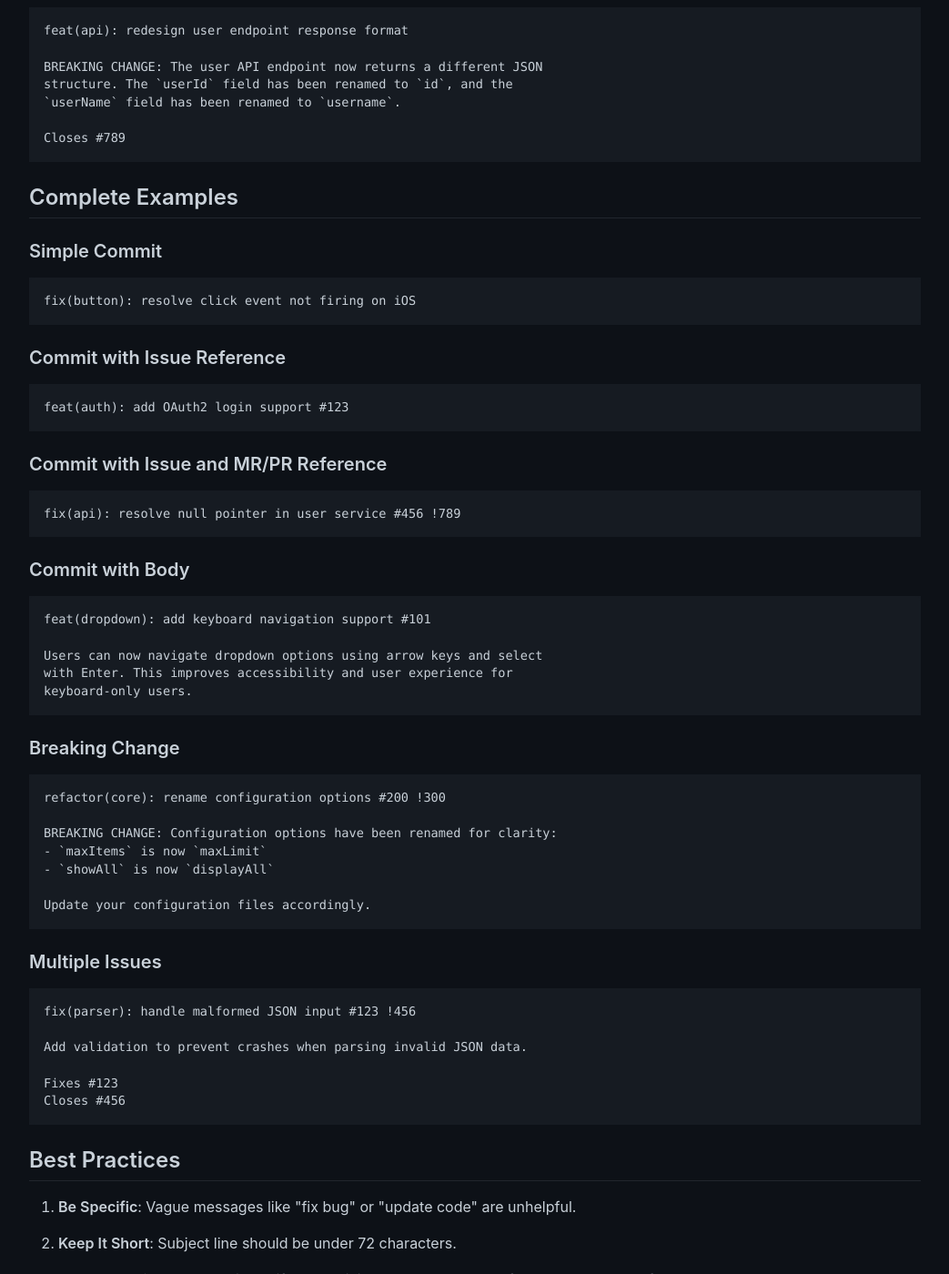
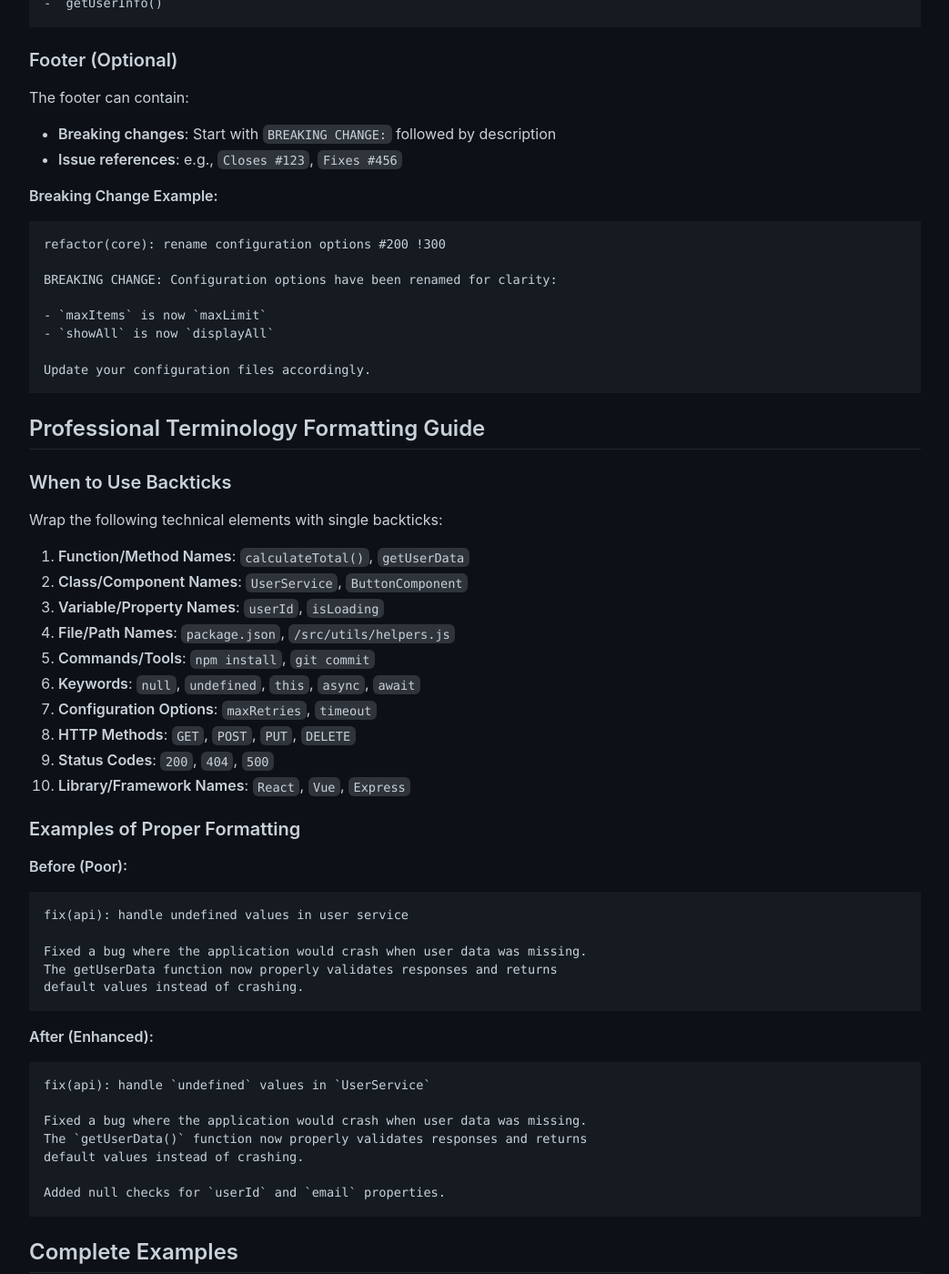
Before and after one commit to aleen42/PersonalContext, a Jekyll site: the page built from skills/git-commit-convention/SKILL.md, in a window 1280 px wide and 1400 px high, scrolled down 3911 px. Shown: the whole window at 91% size, without its empty margins (118-1161 px from the left). Built offline with Jekyll 4.4.1, drawn with Linux system fonts in a browser that asks for light colours; our own code applies the rules of GitHub Pages for plain Markdown files; some of the changed text lies outside the part shown.

Commit message:
feat(git-commit-convention): enhance commit message format with backtick-wrapped technical terms
Add comprehensive guidelines for wrapping technical elements with backticks including:
- Function/method names: `calculateTotal()`, `getUserData`
- Class/component names: `UserService`, `ButtonComponent`
- Variables/properties: `userId`, `isLoading`
- Keywords: `null`, `undefined`, `async`
- File names: `package.json`
- Commands: `npm install`

Improve commit message clarity and professionalism by consistently formatting technical terminology.

BREAKING CHANGE: Updated commit message convention now requires backtick formatting for all technical terms.

````diff
--- a/skills/git-commit-convention/SKILL.md
+++ b/skills/git-commit-convention/SKILL.md
@@ -6,12 +6,13 @@ description: Enforces conventional commit message format for consistent and read
 # Git Commit Convention Skill
 
 This skill provides guidelines for writing consistent and meaningful Git commit messages following the Conventional Commits
-specification.
+specification with enhanced professional terminology formatting.
 
 ## Overview
 
 Conventional Commits is a specification for adding human and machine readable meaning to commit messages. It makes it easier to
-write automated tools on top of the commit history.
+write automated tools on top of the commit history. This enhanced version emphasizes proper formatting of technical terms using
+backticks.
 
 ## Commit Message Format
 
@@ -98,21 +99,22 @@ The scope should be the name of the module/component affected. Examples:
 - Don't capitalize the first letter
 - No dot (.) at the end
 - Keep it under 72 characters
+- **Wrap technical terms with backticks**: Function names, class names, variables, methods, etc.
 
 **Good Examples:**
 
-- `feat(auth): add OAuth2 login support`
-- `fix(api): resolve null pointer exception in user service`
-- `docs(readme): update installation instructions`
-- `feat(auth): add OAuth2 login support #123`
-- `fix(api): resolve null pointer in user service #456 !789`
-- `chore(deps): update webpack to v5 #100 !200`
+- ```feat(auth): add `OAuth2` login support```
+- ```fix(api): resolve `null` pointer exception in `UserService```
+- ```docs(readme): update `install()` instructions```
+- ```feat(auth): add `OAuth2` login support #123```
+- ```fix(api): resolve `null` pointer in `userService` #456 !789```
+- ```chore(deps): update `webpack` to v5 #100 !200```
 
 **Bad Examples:**
 
-- `Added new feature` (missing type, capitalized)
+- `feat(auth): add OAuth2 login support` (technical term not wrapped)
+- `fix(api): resolve null pointer exception` (keywords not wrapped)
 - `feat: Added OAuth2 login support.` (capitalized, ends with dot)
-- `fix(api): Fixed the bug.` (too vague, capitalized, ends with dot)
 
 #### Issue Reference (Optional)
 
@@ -133,17 +135,25 @@ Add Merge Request or Pull Request ID prefixed with `!` to link the commit:
 - Use the imperative, present tense
 - Should include the motivation for the change and contrast with previous behavior
 - Separate from subject with a blank line
+- **Wrap all technical terms with backticks**: Function names, class names, variables, methods, file names, commands, etc.
+- **Use backticks for code snippets**: Inline code examples should be wrapped
+- **Be specific about technical changes**: Mention exact function names, classes, and modules
 
 **Example:**
 
 ```
-feat(auth): add OAuth2 login support
+feat(auth): add `OAuth2` login support
 
-Implement OAuth2 authentication flow to allow users to sign in with
-third-party providers. This replaces the previous basic auth mechanism
+Implement `OAuth2` authentication flow to allow users to sign in with
+third-party providers. This replaces the previous `BasicAuth` mechanism
 which was less secure and harder to maintain.
 
-The implementation supports Google, GitHub, and Microsoft providers.
+The implementation supports `Google`, `GitHub`, and `Microsoft` providers.
+New functions added:
+
+- `authenticateWithProvider()`
+- `handleCallback()`
+- `getUserInfo()`
 ```
 
 ### Footer (Optional)
@@ -156,46 +166,93 @@ The footer can contain:
 **Breaking Change Example:**
 
 ```
-feat(api): redesign user endpoint response format
+refactor(core): rename configuration options #200 !300
 
-BREAKING CHANGE: The user API endpoint now returns a different JSON
-structure. The `userId` field has been renamed to `id`, and the
-`userName` field has been renamed to `username`.
+BREAKING CHANGE: Configuration options have been renamed for clarity:
 
-Closes #789
+- `maxItems` is now `maxLimit`
+- `showAll` is now `displayAll`
+
+Update your configuration files accordingly.
+```
+
+## Professional Terminology Formatting Guide
+
+### When to Use Backticks
+
+Wrap the following technical elements with single backticks:
+
+1. **Function/Method Names**: `calculateTotal()`, `getUserData`
+2. **Class/Component Names**: `UserService`, `ButtonComponent`
+3. **Variable/Property Names**: `userId`, `isLoading`
+4. **File/Path Names**: `package.json`, `/src/utils/helpers.js`
+5. **Commands/Tools**: `npm install`, `git commit`
+6. **Keywords**: `null`, `undefined`, `this`, `async`, `await`
+7. **Configuration Options**: `maxRetries`, `timeout`
+8. **HTTP Methods**: `GET`, `POST`, `PUT`, `DELETE`
+9. **Status Codes**: `200`, `404`, `500`
+10. **Library/Framework Names**: `React`, `Vue`, `Express`
+
+### Examples of Proper Formatting
+
+**Before (Poor):**
+```
+fix(api): handle undefined values in user service
+
+Fixed a bug where the application would crash when user data was missing.
+The getUserData function now properly validates responses and returns
+default values instead of crashing.
+```
+
+**After (Enhanced):**
+```
+fix(api): handle `undefined` values in `UserService`
+
+Fixed a bug where the application would crash when user data was missing.
+The `getUserData()` function now properly validates responses and returns
+default values instead of crashing.
+
+Added null checks for `userId` and `email` properties.
 ```
 
 ## Complete Examples
 
-### Simple Commit
+### Simple Commit with Technical Terms
 
 ```
-fix(button): resolve click event not firing on iOS
+fix(button): resolve `click` event not firing on `iOS`
 ```
 
-### Commit with Issue Reference
+### Commit with Issue Reference and Technical Terms
 
 ```
-feat(auth): add OAuth2 login support #123
+feat(auth): add `OAuth2` login support #123
 ```
 
 ### Commit with Issue and MR/PR Reference
 
 ```
-fix(api): resolve null pointer in user service #456 !789
+fix(api): resolve `null` pointer in `UserService` #456 !789
 ```
 
-### Commit with Body
+### Commit with Body and Extensive Technical Formatting
 
 ```
-feat(dropdown): add keyboard navigation support #101
+feat(dropdown): add `keyboard` navigation support #101
 
 Users can now navigate dropdown options using arrow keys and select
-with Enter. This improves accessibility and user experience for
+with `Enter`. This improves accessibility and user experience for
 keyboard-only users.
+
+New methods implemented:
+- `handleKeyDown()`
+- `selectOption()`
+- `closeDropdown()`
+
+Event listeners added for `keydown` events on `dropdown-container`.
 ```
 
-### Breaking Change
+### Breaking Change with Technical Details
 
 ```
 refactor(core): rename configuration options #200 !300
@@ -204,15 +261,18 @@ BREAKING CHANGE: Configuration options have been renamed for clarity:
 - `maxItems` is now `maxLimit`
 - `showAll` is now `displayAll`
 
-Update your configuration files accordingly.
+Update your `config.json` files accordingly.
+The `initConfig()` function signature has changed.
 ```
 
-### Multiple Issues
+### Multiple Issues with Technical Context
 
 ```
-fix(parser): handle malformed JSON input #123 !456
+fix(parser): handle malformed `JSON` input #123 !456
 
-Add validation to prevent crashes when parsing invalid JSON data.
+Add validation to prevent crashes when parsing invalid `JSON` data.
+The `parseData()` function now uses `try-catch` blocks and returns
+`null` for invalid inputs.
 
 Fixes #123
 Closes #456
@@ -231,6 +291,12 @@ Closes #456
 5. **Reference Issues**: Link to relevant issues, PRs, or tickets.
 
 6. **Atomic Commits**: Each commit should represent one logical change.
+
+7. **Format Technical Terms**: Always wrap technical elements with backticks for clarity.
+
+8. **Consistent Formatting**: Apply the same formatting rules across all commits.
+
+9. **Professional Language**: Use precise technical terminology appropriate for the domain.
 
 ## Tools Integration
 
````
